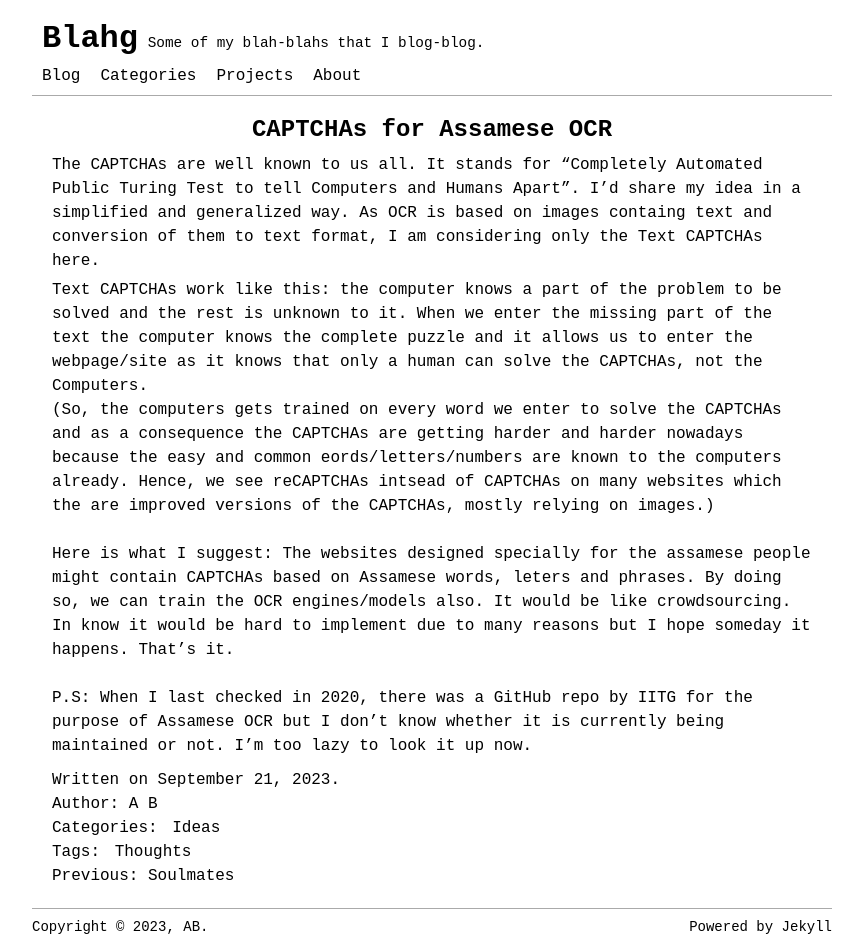
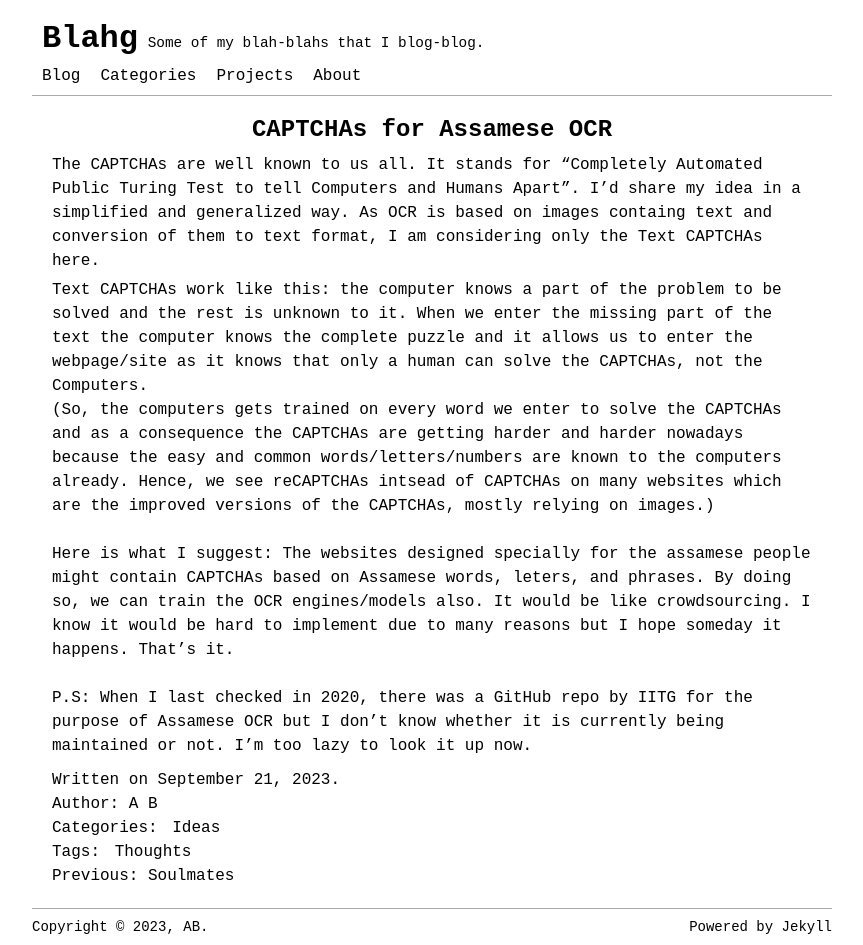
Before and after one commit to blahg/blahg.github.io, a Jekyll site: the page built from _posts/ideas/2023-09-21-captcha.md, in a window 1280 px wide. Shown: the whole page, without its empty margins (208-1071 px from the left). Built offline with Jekyll 4.4.1, drawn with Linux system fonts in a browser that asks for light colours.

Commit message:
Update 2023-09-21-captcha.md

```diff
--- a/_posts/ideas/2023-09-21-captcha.md
+++ b/_posts/ideas/2023-09-21-captcha.md
@@ -10,6 +10,6 @@ I'd share my idea in a simplified and generalized way. As OCR is based on images
 
 Text CAPTCHAs work like this: the computer knows a part of the problem to be solved and the rest is unknown to it. When we enter the missing part of the text the computer knows the complete puzzle and it allows us to enter the webpage/site as it knows that only a human can solve the CAPTCHAs, not the Computers.
 <br/>
-(So, the computers gets trained on every word we enter to solve the CAPTCHAs and as a consequence the CAPTCHAs are getting harder and harder nowadays because the easy and common eords/letters/numbers are known to the computers already. Hence, we see reCAPTCHAs intsead of CAPTCHAs on many websites which the are improved versions of the CAPTCHAs, mostly relying on images.)
-<br/><br/>Here is what I suggest: The websites designed specially for the assamese people might contain CAPTCHAs based on Assamese words, leters and phrases. By doing so, we can train the OCR engines/models also. It would be like crowdsourcing. In know it would be hard to implement due to many reasons but I hope someday it happens. That's it.<br/><br/>
+(So, the computers gets trained on every word we enter to solve the CAPTCHAs and as a consequence the CAPTCHAs are getting harder and harder nowadays because the easy and common words/letters/numbers are known to the computers already. Hence, we see reCAPTCHAs intsead of CAPTCHAs on many websites which are the  improved versions of the CAPTCHAs, mostly relying on images.)
+<br/><br/>Here is what I suggest: The websites designed specially for the assamese people might contain CAPTCHAs based on Assamese words, leters, and phrases. By doing so, we can train the OCR engines/models also. It would be like crowdsourcing. I know it would be hard to implement due to many reasons but I hope someday it happens. That's it.<br/><br/>
 P.S: When I last checked in 2020, there was a GitHub repo by IITG for the purpose of Assamese OCR but I don't know whether it is currently being maintained or not. I'm too lazy to look it up now.
```
